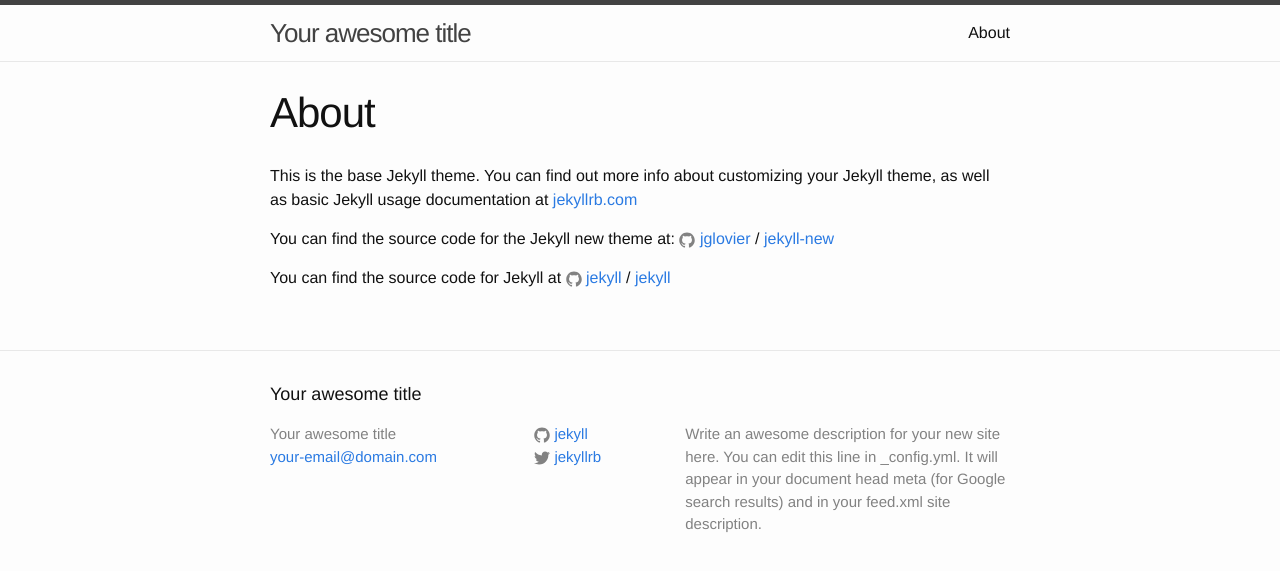
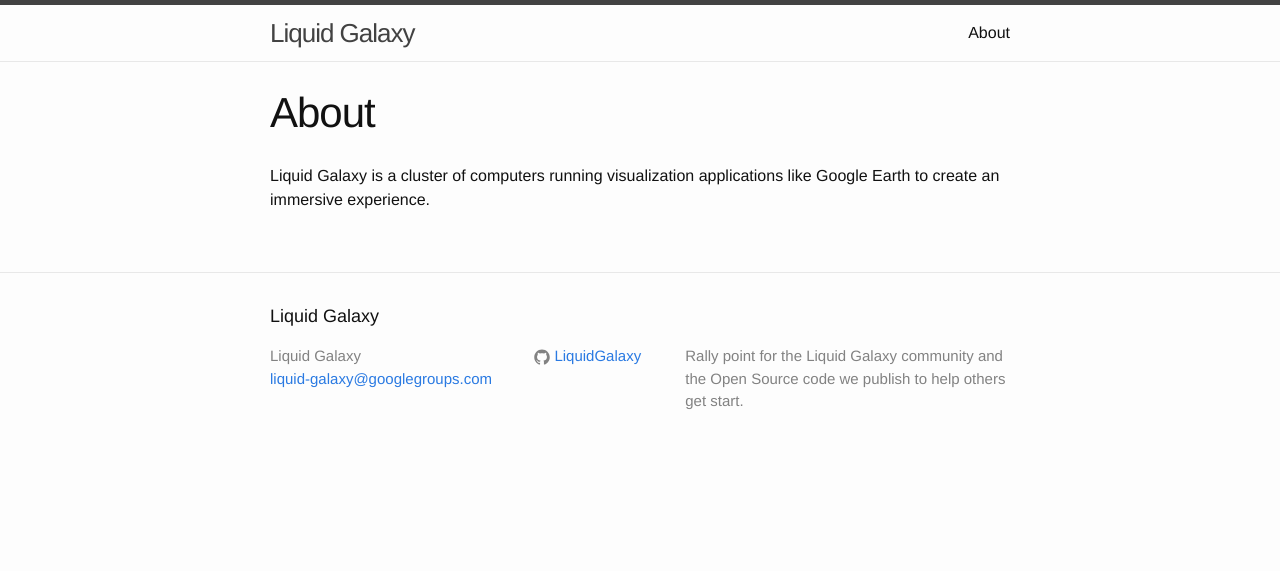
Before and after one commit to LiquidGalaxy/LiquidGalaxy.github.io, a Jekyll site: the page built from about.md, in a window 1280 px wide. Shown: the top 571 px of the page. Built offline with Jekyll 4.4.1, drawn with Linux system fonts in a browser that asks for light colours.

Commit message:
Begin LG-specific content placement.

```diff
--- a/_config.yml
+++ b/_config.yml
@@ -6,16 +6,15 @@
 # 'jekyll serve'. If you change this file, please restart the server process.
 
 # Site settings
-title: Your awesome title
-email: your-email@domain.com
+title: Liquid Galaxy
+email: liquid-galaxy@googlegroups.com
 description: > # this means to ignore newlines until "baseurl:"
-  Write an awesome description for your new site here. You can edit this
-  line in _config.yml. It will appear in your document head meta (for
-  Google search results) and in your feed.xml site description.
+  Rally point for the Liquid Galaxy community and the Open Source code
+  we publish to help others get start.
 baseurl: "" # the subpath of your site, e.g. /blog
-url: "http://yourdomain.com" # the base hostname & protocol for your site
-twitter_username: jekyllrb
-github_username:  jekyll
+url: "http://liquidgalaxy.github.io" # the base hostname & protocol for your site
+#twitter_username:  liquid-galaxy
+github_username:  LiquidGalaxy
 
 # Build settings
 markdown: kramdown
--- a/about.md
+++ b/about.md
@@ -4,12 +4,4 @@
 permalink: /about/
 ---
 
-This is the base Jekyll theme. You can find out more info about customizing your Jekyll theme, as well as basic Jekyll usage documentation at [jekyllrb.com](http://jekyllrb.com/)
-
-You can find the source code for the Jekyll new theme at:
-{% include icon-github.html username="jglovier" %} /
-[jekyll-new](https://github.com/jglovier/jekyll-new)
-
-You can find the source code for Jekyll at
-{% include icon-github.html username="jekyll" %} /
-[jekyll](https://github.com/jekyll/jekyll)
+Liquid Galaxy is a cluster of computers running visualization applications like Google Earth to create an immersive experience.
```
